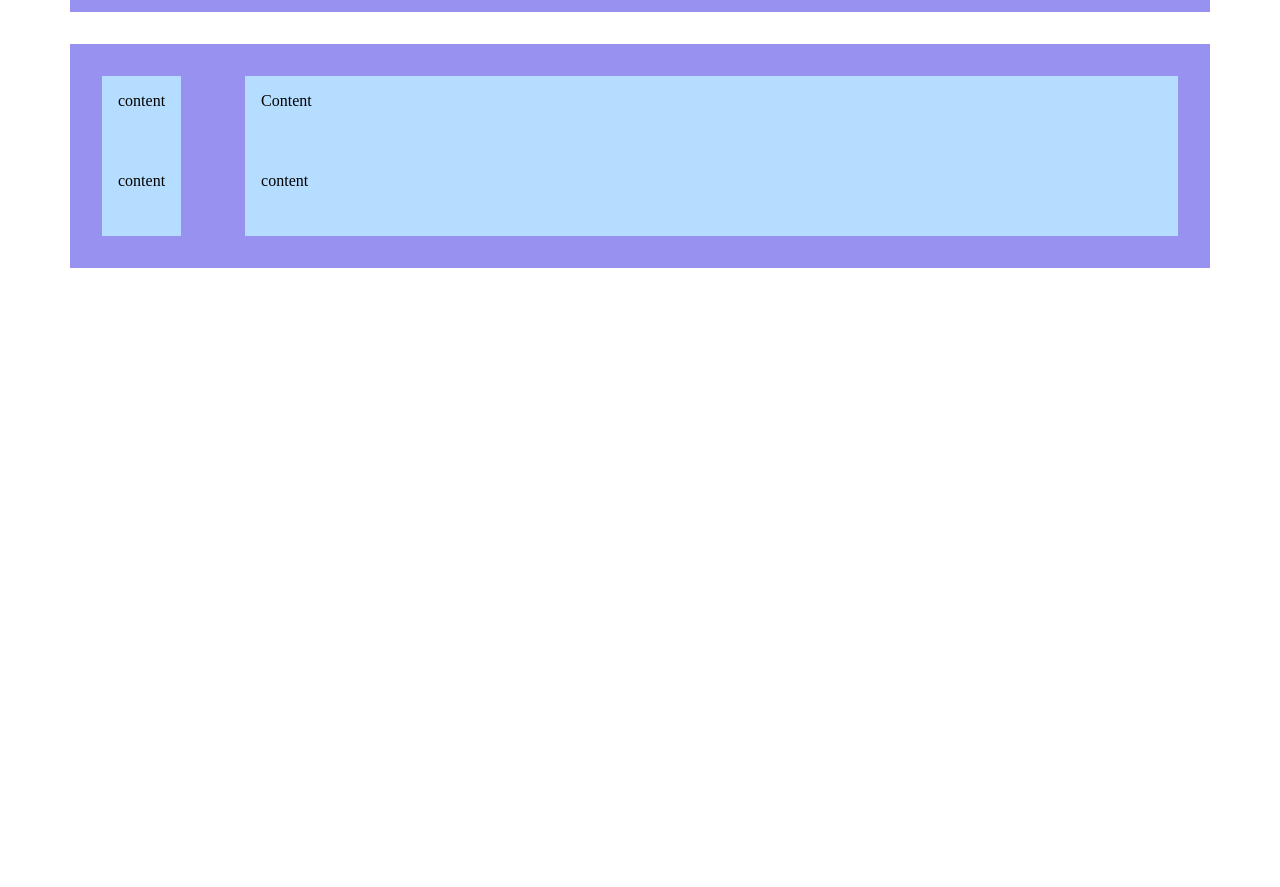
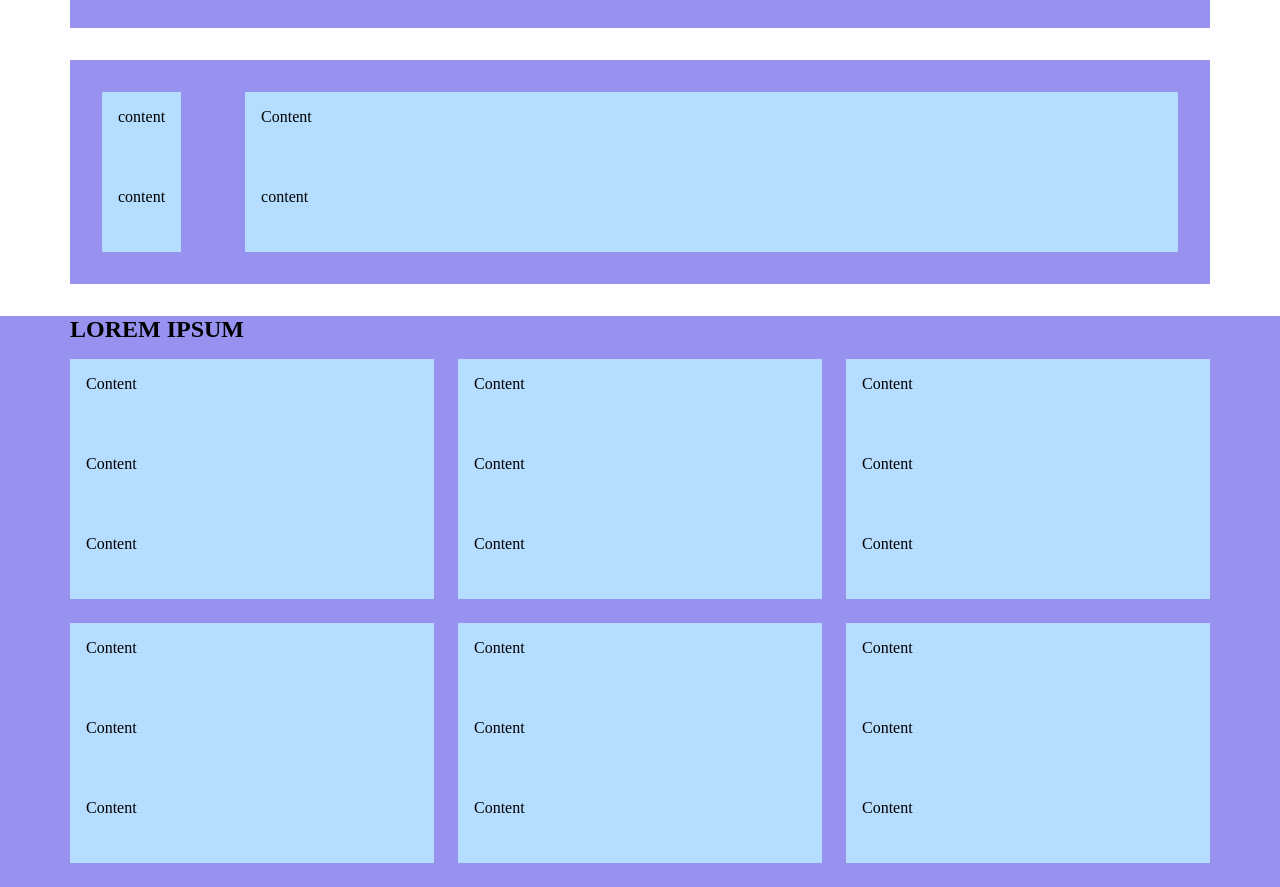
Before and after one commit to GiacomoGiannoni/htmlcss-responsive-layout, a plain HTML site: page index.html in a window 1280 px wide. Shown: the part 1615-2502 px from the top of the page. Before the commit the page ends 1915 px from the top, so only its background shows below. Drawn offline with Linux system fonts and the light colour scheme.

Commit message:
completamento benefits

```diff
--- a/css/style.css
+++ b/css/style.css
@@ -55,7 +55,9 @@
     margin-bottom: 3rem;
 }
 
-
+h1{
+    margin-bottom: 1rem;
+}
 /*sezione main*/
 #intro .card {
     margin-bottom: 1.5rem;
@@ -93,7 +95,21 @@
     margin: 1rem;
 }
 
+/*benefits*/
+#benefits{
+    background-color: var(--secondary-color);
+}
 
+#benefits .cards{
+    margin-left: -0.75rem;
+    margin-right: -0.75rem;
+}
+
+#benefits .card {
+    margin-bottom: 1.5rem;
+    margin-left: 0.75rem;
+    margin-right: 0.75rem;
+}
 
 /*media query*/
 
@@ -128,6 +144,15 @@
         flex-shrink: 0;
         margin: 0 4rem 0 0;
     }
+
+    #benefits .cards {
+        display: flex;
+        flex-wrap: wrap;
+    }
+
+    #benefits .card {
+        width: calc(33.333% - 1.5rem);
+    }
 }
 
 /*desktop*/
@@ -152,6 +177,10 @@
     #planning .column {
         width: calc(50% - 4rem);
     }
+
+    #benefits .cards {
+        display: flex;
+    }
 }
 
 /*desktop grande*/
--- a/index.html
+++ b/index.html
@@ -100,6 +100,43 @@
                     </div>
                 </div>
             </section>
+            <section id="benefits" class="px-2">
+                <div class="container">
+                    <h1>LOREM IPSUM</h1>
+                    <div class="cards">
+                        <div class="card">
+                            <div class="box">Content</div>
+                            <div class="box">Content</div>
+                            <div class="box">Content</div>
+                        </div>
+                        <div class="card">
+                            <div class="box">Content</div>
+                            <div class="box">Content</div>
+                            <div class="box">Content</div>
+                        </div>
+                        <div class="card">
+                            <div class="box">Content</div>
+                            <div class="box">Content</div>
+                            <div class="box">Content</div>
+                        </div>
+                        <div class="card">
+                            <div class="box">Content</div>
+                            <div class="box">Content</div>
+                            <div class="box">Content</div>
+                        </div>
+                        <div class="card">
+                            <div class="box">Content</div>
+                            <div class="box">Content</div>
+                            <div class="box">Content</div>
+                        </div>
+                        <div class="card">
+                            <div class="box">Content</div>
+                            <div class="box">Content</div>
+                            <div class="box">Content</div>
+                        </div>
+                    </div>
+                </div>
+            </section>
         </main>
 
         <footer>
```
